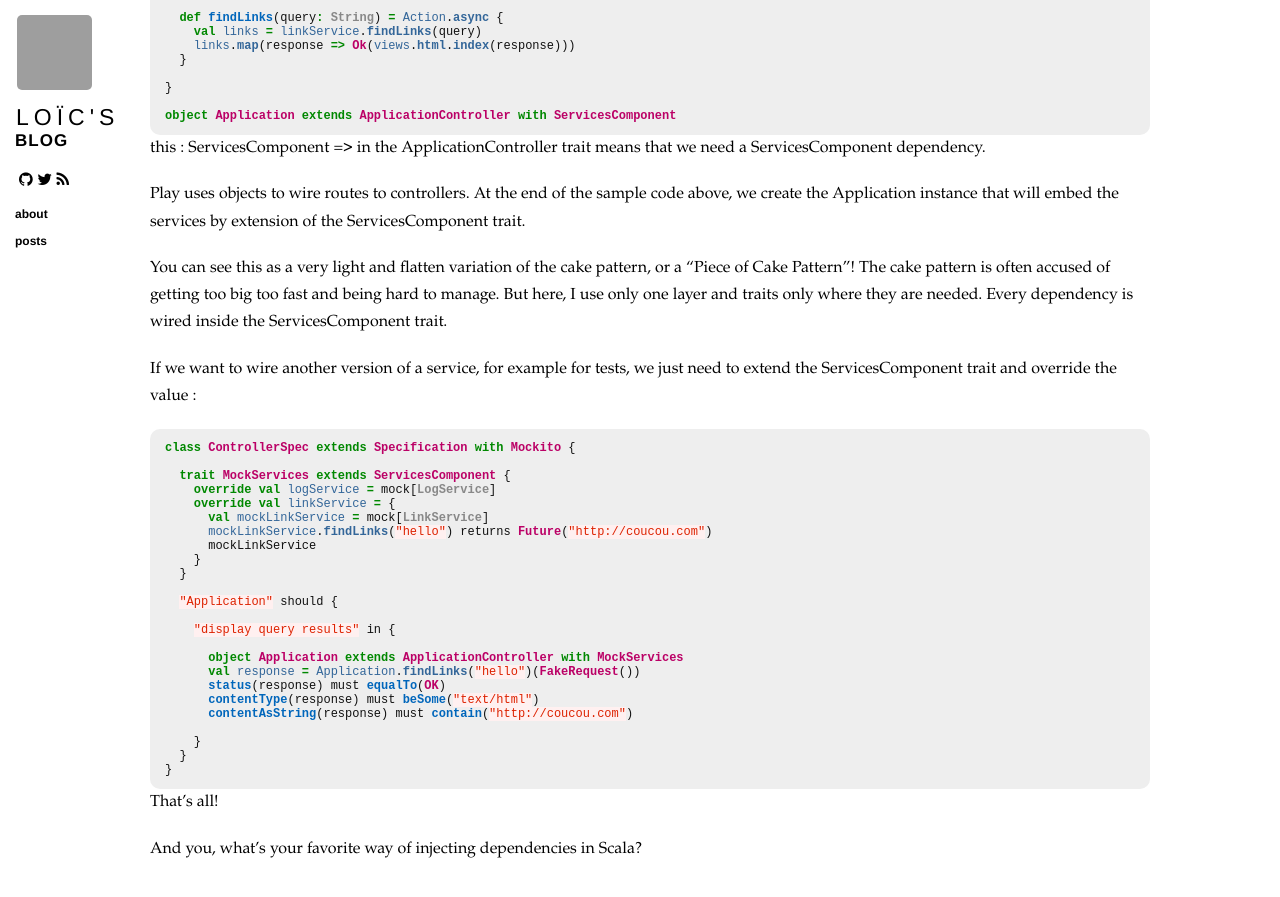
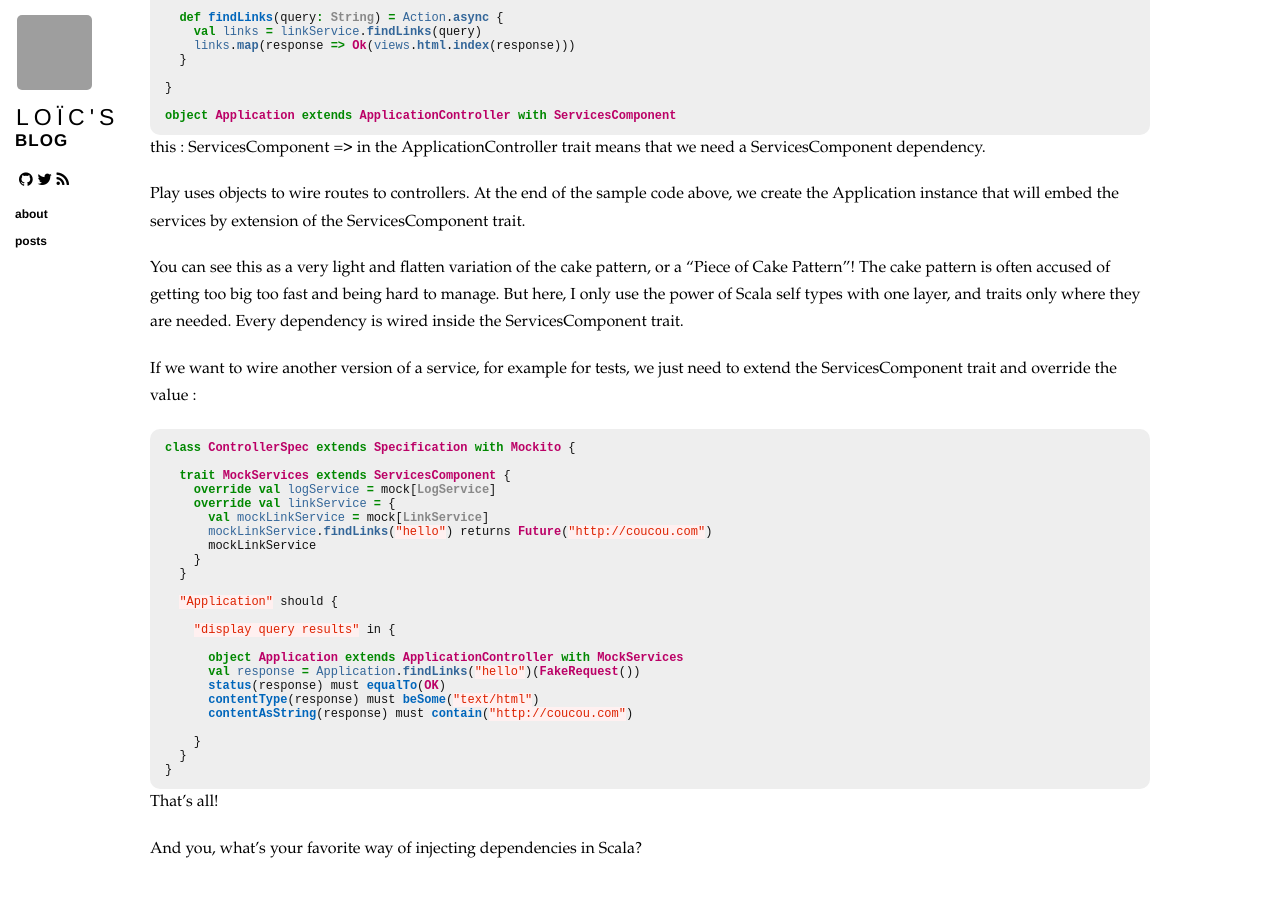
Before and after one commit to loicdescotte/loicdescotte.github.io, a Jekyll site: the page built from _posts/2014-10-22-scala-di.md, in a window 1280 px wide and 900 px high, scrolled down 910 px. Shown: the top 897 px of the window. Built offline with Jekyll 4.4.1, drawn with Linux system fonts in a browser that asks for light colours; nearby versions of some CDN libraries; Markdown is read by kramdown in place of the engine named in the settings; comment, search, counter and statistics services are not loaded; grey boxes are pictures that could not be loaded.

Commit message:
Update 2014-10-22-scala-di.md

```diff
--- a/_posts/2014-10-22-scala-di.md
+++ b/_posts/2014-10-22-scala-di.md
@@ -71,7 +71,7 @@ Play uses objects to wire routes to controllers. At the end of the sample code a
 
 You can see this as a very light and flatten variation of the cake pattern, or a "Piece of Cake Pattern"!
 The cake pattern is often accused of getting too big too fast and being hard to manage.
-But here, I use only one layer and traits only where they are needed. Every dependency is wired inside the ServicesComponent trait.
+But here, I only use the power of Scala self types with one layer, and traits only where they are needed. Every dependency is wired inside the ServicesComponent trait.
 
 If we want to wire another version of a service, for example for tests, we just need to extend the ServicesComponent trait and override the value :
 
```
